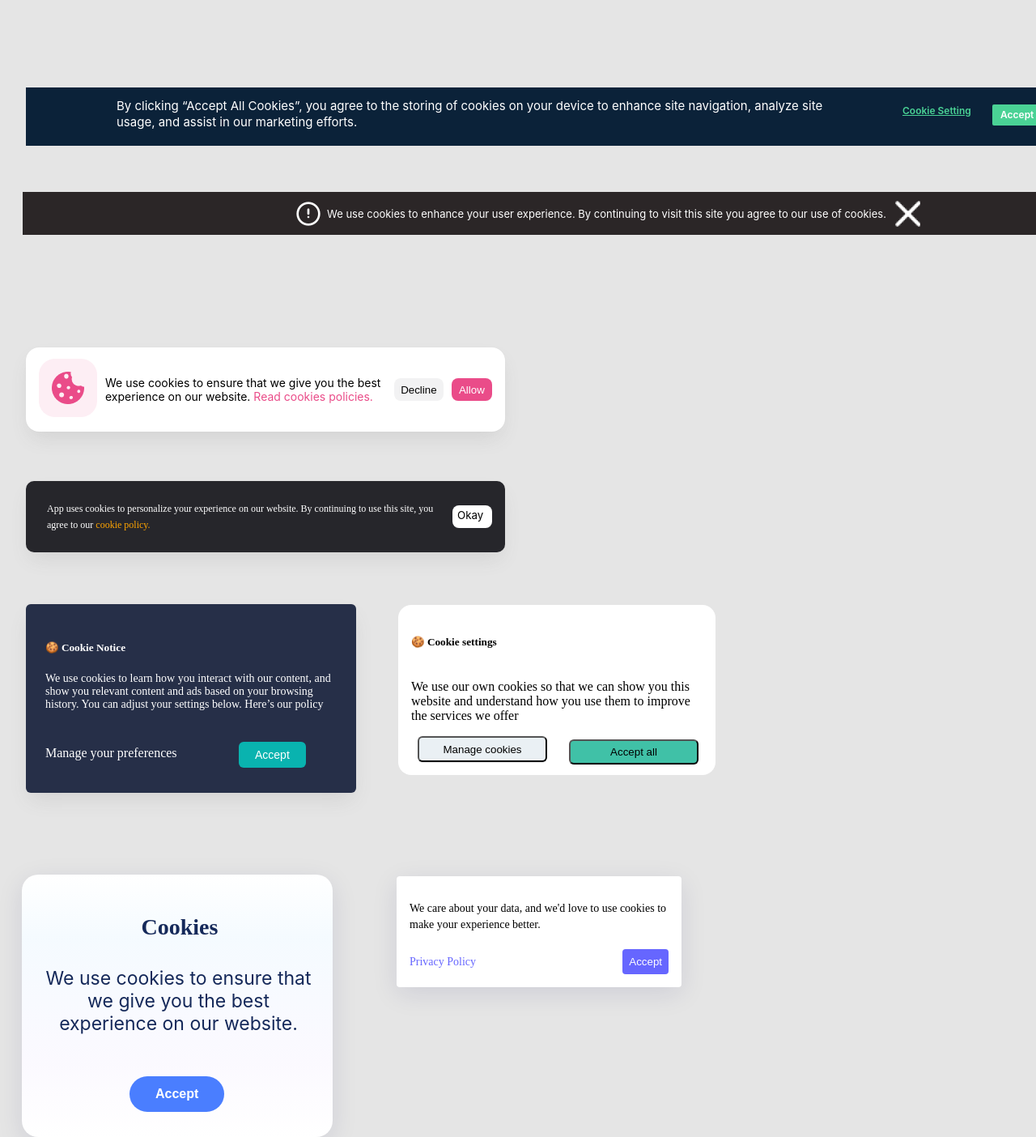
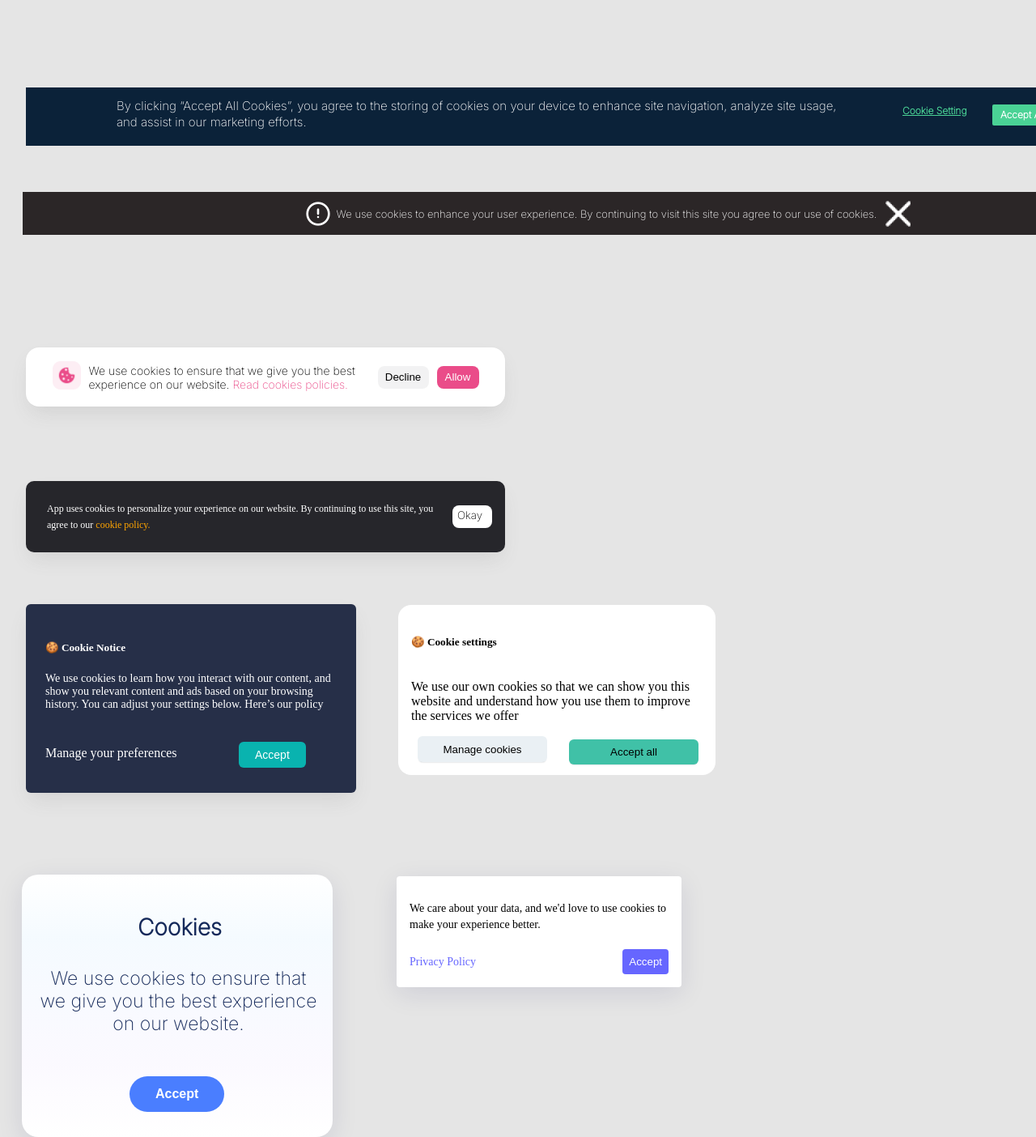
Before and after one commit to NastyaPomytkina/homeworks-november-1, a plain HTML site: page HW-3-css/index.html in a window 1280 px wide. Shown: the part 120-1524 px from the top of the page at 81% size. Drawn offline with Linux system fonts and the light colour scheme.

Commit message:
modifiHW-3

```diff
--- a/HW-3-css/index.html
+++ b/HW-3-css/index.html
@@ -30,7 +30,7 @@
 <div class="box2">
 
     <div class="background-image">
-        <img src="cookies.png" alt="cookies">
+        <img src="cookies.png" width="35px" height="35px" alt="cookies">
     </div>
 
     <p class="text3">We use cookies to ensure that we give you the best experience on our website.
--- a/HW-3-css/style.css
+++ b/HW-3-css/style.css
@@ -1,3 +1,6 @@
+@import url('https://fonts.googleapis.com/css2?family=Lato:wght@300&family=Lexend:wght@300&family=Roboto:ital,wght@1,300&display=swap');
+@import url('https://fonts.googleapis.com/css2?family=Inter:wght@200&family=Lato:wght@300&family=Lexend:wght@300&family=Roboto:ital,wght@1,300&display=swap');
+
 body {
 background-color: #e5e5e5;
 }
@@ -19,7 +22,7 @@ width: 900px;
 height: 70px;
 left: 80px;
 top: 13px;
-font-family: Inter;
+font-family: 'Inter', sans-serif;
 font-style: normal;
 font-weight: normal;
 font-size: 15px;
@@ -36,7 +39,7 @@ width: 86px;
 height: 30px;
 left: 1115px;
 top: 247px;
-font-family: Inter;
+font-family: 'Inter', sans-serif;
 font-style: normal;
 font-weight: 600;
 font-size: 12px;
@@ -87,7 +90,7 @@ margin-right: 10px;
 }
 .box2 {
 width: 560px;
-height: 72px;
+height: 41px;
 background: #FFFFFF;
 box-shadow: 0px 12px 24px -6px rgba(96, 96, 96, 0.15), 0px 0px 1px rgba(96, 96, 96, 0.1);
 border-radius: 16px;
@@ -107,7 +110,7 @@ color: #EA4C89;
 margin-left: 10px;
 margin-right: 10px;
 max-width: 347px;
-font-family: Inter;
+font-family: 'Inter', sans-serif;
 font-size: 14px;
 }
 .button2 {
@@ -171,7 +174,7 @@ border-radius: 8px;
 display: flex;
 flex-direction: row;
 align-items: flex-start;
-font-family: Inter;
+font-family:'Inter', sans-serif;
 padding-top: 4px;
 border: none;
 }
@@ -252,6 +255,7 @@ flex: none;
 order: 0;
 flex-grow: 1;
 margin: 0px 8px;
+border: 0;
 }
 .banner5__ {
 display: flex;
@@ -270,7 +274,8 @@ border-radius: 6px;
 flex: none;
 order: 1;
 flex-grow: 1;
- margin: 0px 8px;
+margin: 0px 8px;
+border: 0;
 }
 .box6 {
     display: flex;
@@ -299,7 +304,7 @@ flex-grow: 1;
     height: 48px;
     left: 170px;
     top: 1241px;
-    font-family: Gilroy;
+    font-family: 'Inter', sans-serif;
     font-style: normal;
     font-weight: 900;
     font-size: 28px;
@@ -317,7 +322,7 @@ flex-grow: 1;
     height: 63px;
     left: 47px;
     top: 1314px;
-    font-family: Inter;
+    font-family: 'Inter', sans-serif;
     font-style: normal;
     font-weight: normal;
     font-size: 23px;
```
